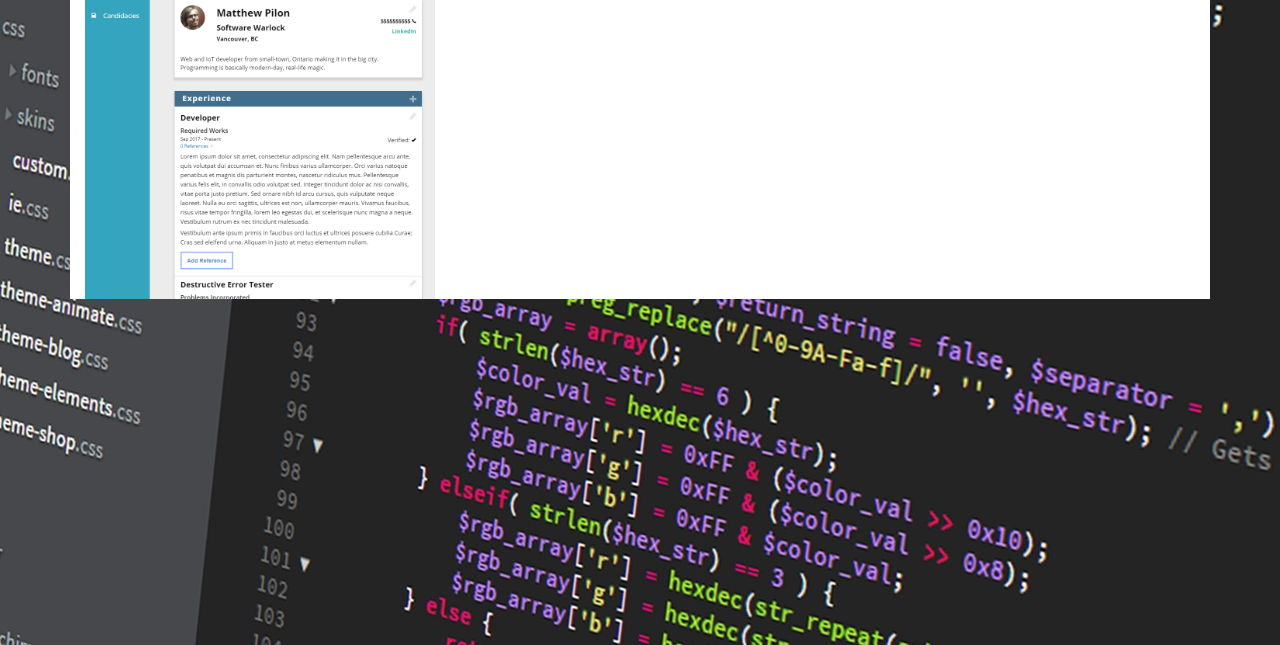
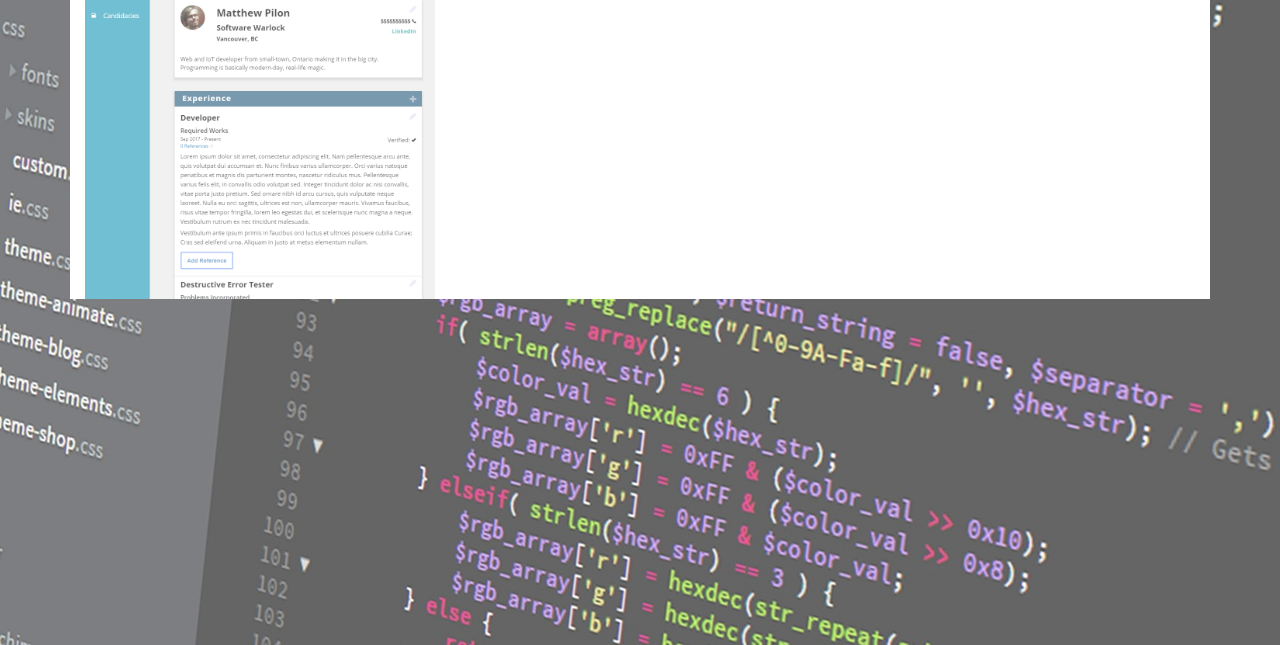
Before and after one commit to MPPilon/MPPilon.github.io, a plain HTML site: page index.html in a window 1280 px wide. Shown: the part 155-800 px from the top of the page. Drawn offline with Linux system fonts and the light colour scheme.

Commit message:
Background finesse

```diff
--- a/css/main.css
+++ b/css/main.css
@@ -29,7 +29,8 @@ body {
     height: 100%;
     width: 100%;
     background-size: auto;
-    background: rgba(255, 255, 255, 0.2) url("/img/background.jpeg");
+    background-image: url("/img/background.jpeg");
+    opacity: 0.7;
     z-index: 1;
 }
 
```
